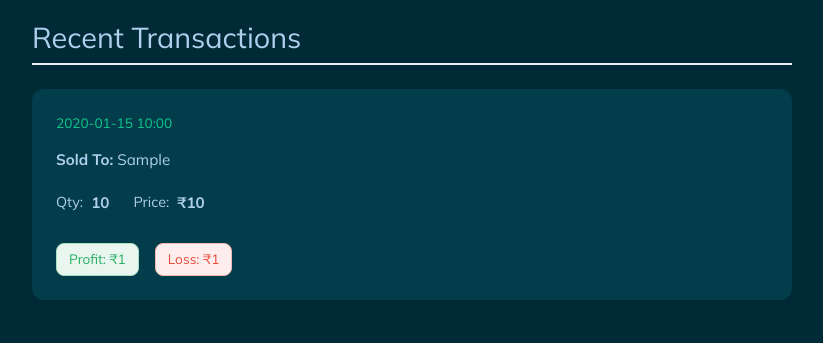
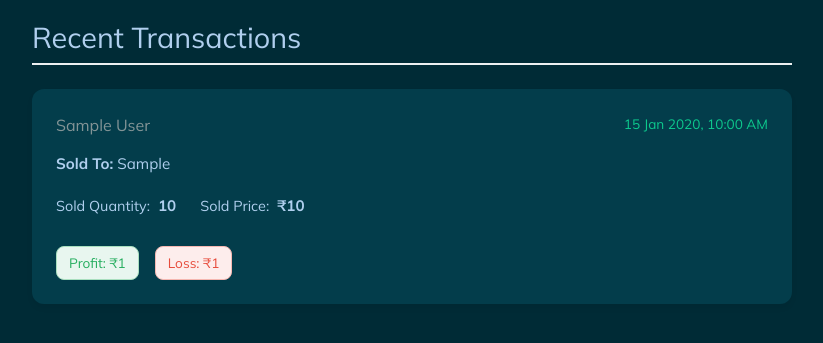
Before and after one commit to Rohan-Dh/MarketStat, a Django app: page /notification/ in a window 1280 px wide. Shown: the part 56-399 px from the top of the page, without its empty margins (228-1051 px from the left). Run offline with Django 5.2, Linux system fonts and the light colour scheme; a user stored in the database is signed in; tables that the repository leaves empty hold one stand-in row (values such as "Sample post").

Commit message:
notification completed

```diff
--- a/MarketStat/User/models.py
+++ b/MarketStat/User/models.py
@@ -39,7 +39,7 @@ class Transaction(models.Model):
     transactionId = models.AutoField(primary_key=True)
     user_collection = models.ForeignKey(
         'UserCollection',
-        on_delete=models.SET_NULL,
+        on_delete=models.DO_NOTHING,
         null=True,
         blank=True
     )
--- a/MarketStat/User/serializers.py
+++ b/MarketStat/User/serializers.py
@@ -24,3 +24,12 @@ class CollectionUserCollectionSerializer(serializers.ModelSerializer):
     class Meta:
         model = UserCollection
         fields = ["userCollectionId", "collection", "quantity", "initialPrice", "created_at", "updated_at", "user"]
+
+
+class TransactionSerializer(serializers.ModelSerializer):
+    created_at = serializers.DateTimeField(format="%d %b %Y, %I:%M %p")
+    updated_at = serializers.DateTimeField(format="%d %b %Y, %I:%M %p")
+    collection = CollectionUserCollectionSerializer(source = "user_collection")
+    class Meta:
+        model = Transaction
+        fields = ["transactionId", "quantitySold", "soldPrice", "profit", "loss", "soldTo", "created_at", "updated_at", "collection"]
--- a/MarketStat/User/templates/collection.html
+++ b/MarketStat/User/templates/collection.html
@@ -57,7 +57,7 @@
             {% csrf_token %}
             <label for="update-collection">Collection Name</label>
             <select id="update-collection" name="collectionId">
-                <option value="">Select a collection</option>
+                <option value="{{userCollection.collection.collectionId}}">Select a collection</option>
                 {% for collection in collections %}
                 <option value="{{collection.collectionId}}">{{ collection.collectionName }}</option>
                 {% endfor %}
--- a/MarketStat/User/templates/notification.html
+++ b/MarketStat/User/templates/notification.html
@@ -37,7 +37,8 @@
                 <li class="notification-card">
                     <div class="notification-content">
                         <div class="transaction-header">
-                            <span class="transaction-time">{{ transaction.created_at|date:"Y-m-d H:i" }}</span>
+                            <span class="transaction-id">{{ transaction.collection.collection.collectionName }}</span>
+                            <span class="transaction-time">{{ transaction.created_at}}</span>
                         </div>
                         <div class="transaction-details">
                             {% if transaction.soldTo %}
@@ -45,11 +46,11 @@
                             {% endif %}
                             <div class="amount-group">
                                 <div class="amount-item">
-                                    <span class="amount-label">Qty:</span>
+                                    <span class="amount-label">Sold Quantity:</span>
                                     <span class="amount-value">{{ transaction.quantitySold }}</span>
                                 </div>
                                 <div class="amount-item">
-                                    <span class="amount-label">Price:</span>
+                                    <span class="amount-label">Sold Price:</span>
                                     <span class="amount-value">₹{{ transaction.soldPrice }}</span>
                                 </div>
                             </div>
--- a/MarketStat/User/views.py
+++ b/MarketStat/User/views.py
@@ -2,7 +2,7 @@ from django.shortcuts import render, redirect
 from django.contrib.auth.forms import UserCreationForm
 from django.contrib.auth.decorators import login_required
 from django.shortcuts import get_object_or_404
-from django.http import HttpResponse
+from django.http import HttpResponse, JsonResponse
 from django.contrib import auth
 from .serializers import *
 from .models import *
@@ -97,6 +97,7 @@ def updateCollection(request, userCollectionId):
         collectionObject = get_object_or_404(UserCollection, userCollectionId=userCollectionId)
         collectionObject.quantity = form.cleaned_data['changedQuantity']
         collectionObject.initialPrice = form.cleaned_data['changedPrice']
+        collectionObject.collectionId = Collection.objects.get(collectionId = request.POST["collectionId"])
         collectionObject.save()
         return redirect('user:collection')
     return redirect('user:collection')
@@ -148,8 +149,8 @@ def sellCollection(request, userCollectionId):
         user_collection=user_collection,
         soldPrice=sold_price,
         soldTo=sold_to,
-        profit=profit_or_loss if profit_or_loss > 0 else 0,
-        loss=-profit_or_loss if profit_or_loss < 0 else 0
+        profit=sold_quantity * profit_or_loss if profit_or_loss > 0 else 0,
+        loss= sold_quantity * -profit_or_loss if profit_or_loss < 0 else 0
     )
 
     user_collection.quantity -= sold_quantity
@@ -161,5 +162,7 @@ def sellCollection(request, userCollectionId):
 def notification(request):
     userCollections = list(UserCollection.objects.filter(userId = request.user.id).values())
     userCollections = [collection["userCollectionId"] for collection in userCollections]
-    transactions = Transaction.objects.filter(user_collection__in = userCollections).values()
-    return render(request, 'notification.html', {'transactions': transactions})
+    transactions = Transaction.objects.filter(user_collection__in = userCollections)
+    serializer = TransactionSerializer(transactions, many=True)
+    # return JsonResponse(serializer.data, safe=False)
+    return render(request, 'notification.html', {'transactions': serializer.data})
```
Also changed, not shown: MarketStat/User/migrations/0006_alter_transaction_user_collection.py (added).
